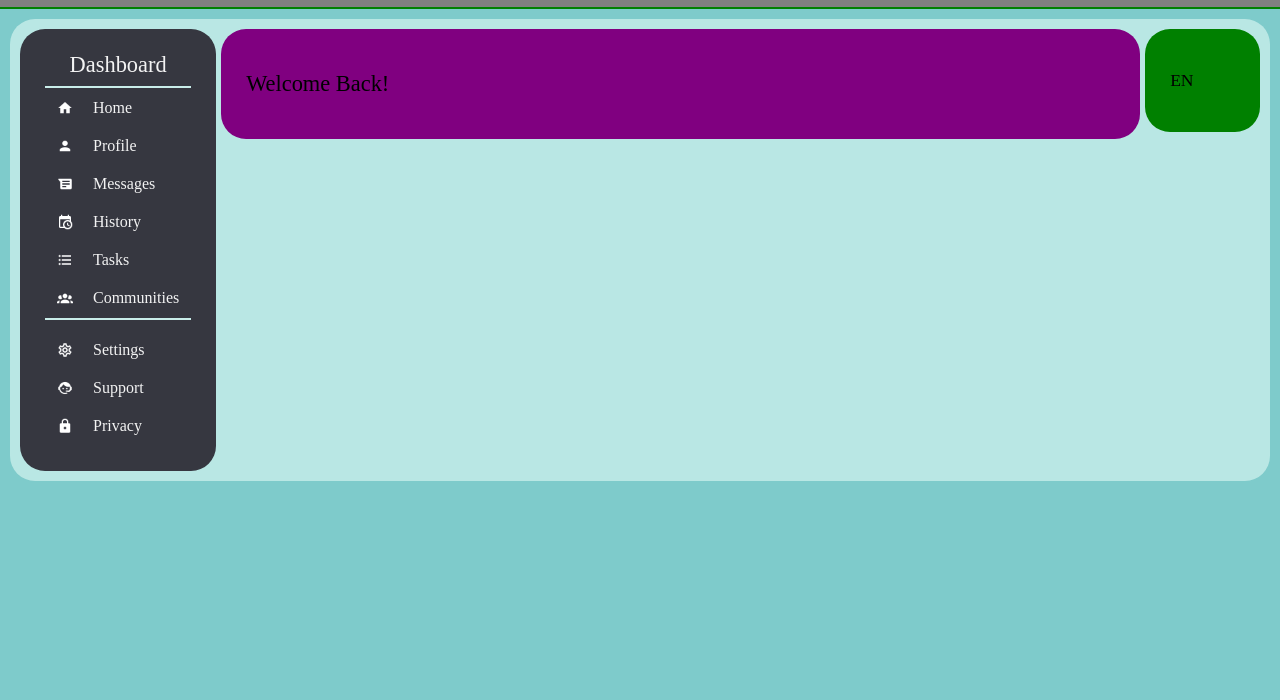
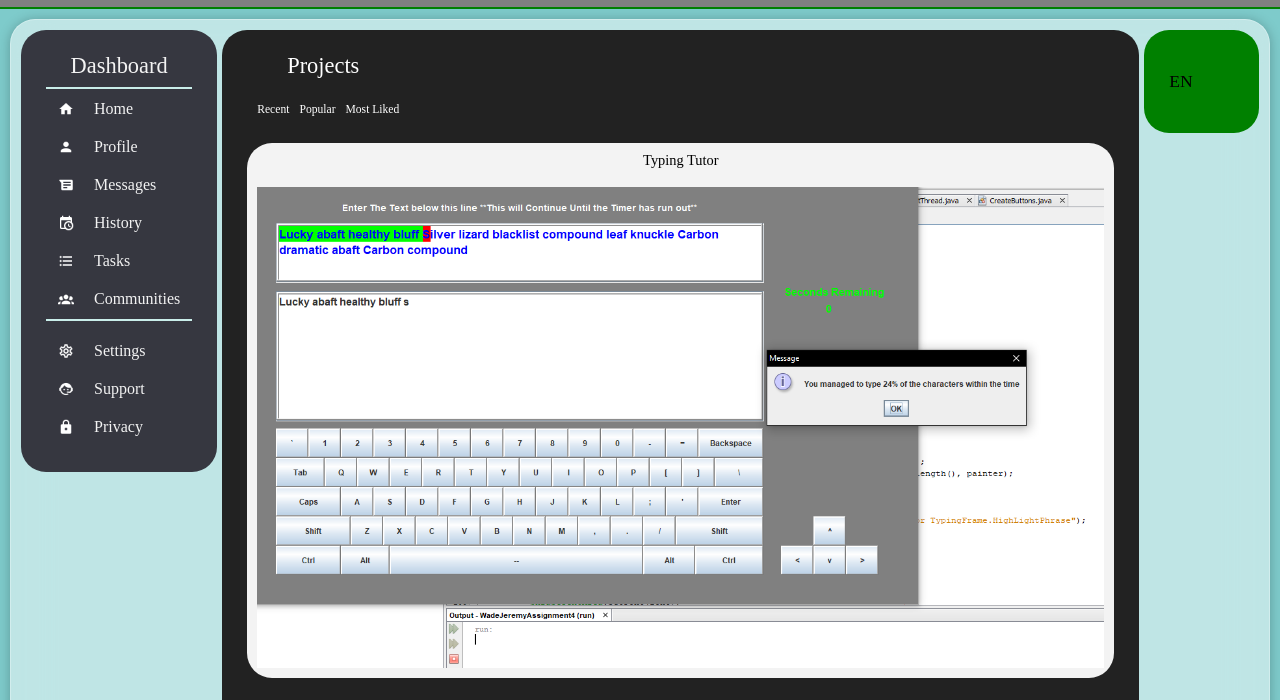
Before and after one commit to Jwade1781/Odin_Admin_Dashboard, a plain HTML site: page src/index.html in a window 1280 px wide. Shown: the part 77-777 px from the top of the page. Drawn offline with Linux system fonts and the light colour scheme.

Commit message:
Base layout for Projects section nearly completed

```diff
--- a/src/index.css
+++ b/src/index.css
@@ -12,7 +12,7 @@
     --darkColor: #222;
     --accentColor1: rgb(201,238,234);
     --accentColor2: rgb(160, 184, 192);
-    --accentColor3: grey;
+    --accentColor3: rgb(54,55,64);
 
     --fontLight: white;
     --fontDark: black;
@@ -71,6 +71,9 @@ body {
     border-radius: var(--medRound);
     margin: var(--smPadding);
     padding: var(--smPadding);
+    /*display: flex;
+    flex-direction: row;
+    flex-wrap: wrap;*/
     display: grid;
     grid-template-columns: 1fr 8fr 1fr;
     gap: var(--xSmPadding);
@@ -83,7 +86,7 @@ body {
 }
 
 #pageContent > #leftPanel {
-    background-color: rgb(54,55,64);
+    background-color: var(--accentColor3);
     color: var(--lightColor);
     display: flex;
     flex-direction: column;
@@ -126,15 +129,61 @@ body {
 
 
 
+#pageContent > #middlePanel {
+    background-color: var(--darkColor);
+    color: var(--fontLight);
+    display: flex;
+    flex-direction: column;
+    justify-content: flex-start;
+    align-items: flex-start;
+}
+#pageContent > #middlePanel > #projectHeader {
+    margin: 0px;
+    padding: 0px;
+}
+#pageContent > #middlePanel > #projectHeader > #sort > *{
+    padding-left: var(--smPadding);
+}
 
+#pageContent > #middlePanel > #projects {
+    grid-template-columns: repeat(auto-fit, minmax(500px, 1fr));
+    grid-template-rows: repeat(auto-fit, 1fr);
+    display: grid;
+    resize: both;
+    overflow: auto;
+    gap: var(--medPadding);
+}
 
+#pageContent > #middlePanel > #projects > .project {
+    display: flex;
+    flex-direction: column;
+    background-color: ;
+    border-radius: var(--roundBorder);
+    padding: var(--lgPadding);
+    color: var(--fontDark);
+    background-color: var(--lightColor);
+    margin: 0px;
+    padding: 0px;
+    width: 100%;
+    height: auto;
+}
 
+#pageContent > #middlePanel > #projects > .project:hover{
+    border-left: var(--lgBorder) solid var(--mainColor);
+    background-color: var(--accentColor1);
+    cursor: pointer;
+}
 
+#pageContent > #middlePanel > #projects > .project > h5 {
+    padding: var(--smPadding);
+    margin: 0px;
+}
+#pageContent > #middlePanel > #projects > .project > img{
+    width: calc(100% - 2*(var(--smPadding)));
+    height: auto;
+    margin: var(--smPadding);
+}
 
-
-#pageContent > #middlePanel {
-    background-color: purple;
-}
 
 #pageContent > #rightPanel {
     background-color: green;
@@ -167,7 +216,10 @@ body {
 
 .frostedGlassBackground {
     backdrop-filter: blur(20px);
-    background-color: rgba(201,238,234, 0.8);
+    /*background-color: rgba(201,238,234, 0.8);*/
+    background-color: rgba(255,255,255,0.5);
+    box-shadow: 0 1px 12px rgba(0, 0, 0, 0.25);
+    border: 1px solid rgba(255,255,255,0.3);
 }
 
 
@@ -189,9 +241,9 @@ h4 {
 }
 
 h5 {
-    font-size: clamp(0.9rem, -0.875rem + 2vw, 1.8rem);
+    font-size: clamp(0.9rem, -0.875rem + 2vw, 1.3rem);
 }
 
 h6 {
-    font-size: clamp(0.8rem, -0.875rem + 2vw, 1.6rem);
+    font-size: clamp(0.7rem, -0.875rem + 2vw, 0.9rem);
 }
--- a/src/index.html
+++ b/src/index.html
@@ -62,10 +62,53 @@
             </div>
         </div>
 
+
+
         <div id="middlePanel" class="panel">
-            <h2>Welcome Back!</h2>
+            <div id="projectHeader">
+                <h2>Projects</h2>
+                <div id="sort">
+                    <h6>Recent</h6>
+                    <h6>Popular</h6>
+                    <h6>Most Liked</h6>
+                </div>
+            </div>
+            <div id="projects">
+                <div class="project">
+                    <h5>Typing Tutor</h5>
+                    <img src="../data/Images/other/typingTutor.png">
+                </div>
 
+                <div class="project">
+                    <h5>Etch-A-Sketch</h5>
+                    <img src="../data/Images/other/etchSketch.png">
+                </div>
+
+                <div class="project">
+                    <h5>Rock Paper Scissors</h5>
+                    <img src="../data/Images/other/rockPaperScissors.png">
+                </div>
+
+
+                <div class="project">
+                    <h5>VeriTread Client Auditing Solutions</h5>
+                    <img src="../data/Images/other/veritread.png">
+                </div>
+
+
+                <div class="project">
+                    <h5>Secure Black Jack</h5>
+                    <img src="../data/Images/other/blackjack.png">
+                </div>
+
+            </div>
         </div>
+
+
+
+
+
+
 
         <div id="rightPanel" class="panel">
             <h3>EN</h3>
```
